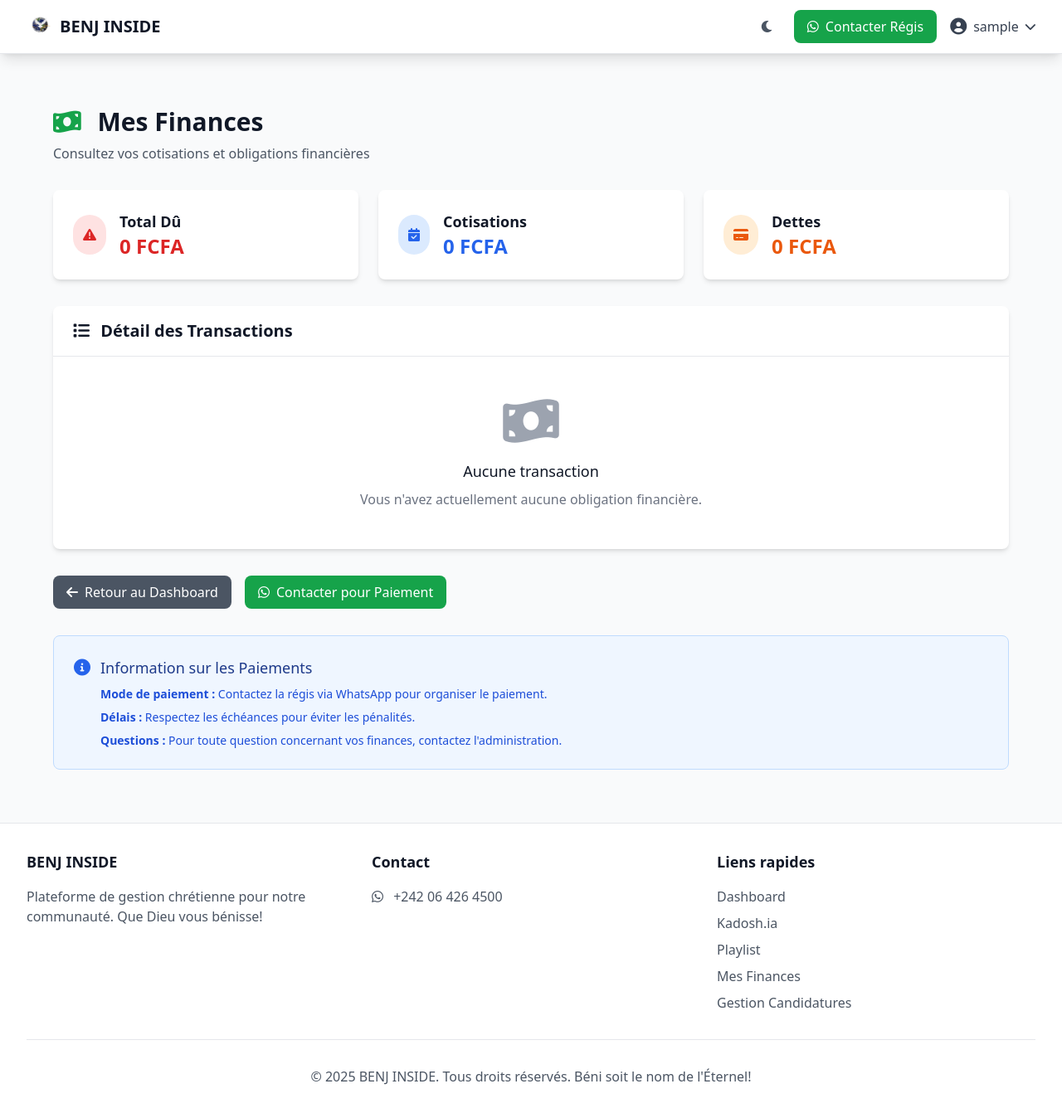
After one commit to Richy-and/BENJ_SUPER, a Flask app: page /finances in a window 1280 px wide. The commit adds this page. Shown: the whole page at 83% size. Run offline with Flask 3, Linux system fonts and the light colour scheme; the visitor is signed in with stand-in values (Sample User, id 1); some libraries are stand-ins or nearby versions.

Commit message:
Give members access to financial data like dues and payment history
Implements a finances page with transaction details using Flask, SQLAlchemy, and templates.

Replit-Commit-Author: Agent
Replit-Commit-Session-Id: 565ac0b4-8b9b-4fe5-aace-b84b2958c81a
Replit-Commit-Screenshot-Url: https://storage.googleapis.com/screenshot-production-us-central1/670d1683-97da-4c4e-8755-c975f56bb6a1/565ac0b4-8b9b-4fe5-aace-b84b2958c81a/BNXgMil

```diff
--- a/app.py
+++ b/app.py
@@ -71,6 +71,7 @@ def create_app():
     from routes.chatbot import chatbot_bp
     from routes.announcements import announcements_bp
     from routes.department_requests import department_requests_bp
+    from routes.finances import finances_bp
 
     app.register_blueprint(auth_bp, url_prefix='/auth')
     app.register_blueprint(dashboard_bp, url_prefix='/dashboard')
@@ -79,6 +80,7 @@ def create_app():
     app.register_blueprint(chef_bp, url_prefix='/chef')
     app.register_blueprint(chatbot_bp, url_prefix='/chatbot')
     app.register_blueprint(announcements_bp)
+    app.register_blueprint(finances_bp)
 
     # Main routes
     @app.route('/')
--- /dev/null
+++ b/routes/finances.py
@@ -0,0 +1,35 @@
+from flask import Blueprint, render_template, request, redirect, url_for, flash
+from app import db
+from models import Finance, User
+from services.auth_service import require_login, get_current_user
+
+finances_bp = Blueprint('finances', __name__)
+
+@finances_bp.route('/finances')
+@require_login
+def finances():
+    """Page des finances pour les membres"""
+    user = get_current_user()
+
+    # Récupérer toutes les transactions de l'utilisateur
+    transactions = Finance.query.filter_by(user_id=user.id).order_by(Finance.date_creation.desc()).all()
+
+    # Calculer les totaux
+    total_du = 0
+    total_cotisations = 0
+    total_dettes = 0
+
+    for transaction in transactions:
+        if not transaction.paye:
+            total_du += transaction.montant
+
+            if transaction.type == 'cotisation':
+                total_cotisations += transaction.montant
+            elif transaction.type == 'dette':
+                total_dettes += transaction.montant
+
+    return render_template('finances.html',
+                         transactions=transactions,
+                         total_du=total_du,
+                         total_cotisations=total_cotisations,
+                         total_dettes=total_dettes)
--- a/templates/base.html
+++ b/templates/base.html
@@ -149,6 +149,7 @@
                                 <li><a href="{{ url_for('dashboard.dashboard') }}" class="text-gray-600 dark:text-gray-400 hover:text-primary-600">Dashboard</a></li>
                                 <li><a href="{{ url_for('dashboard.chatbot') }}" class="text-gray-600 dark:text-gray-400 hover:text-primary-600">Kadosh.ia</a></li>
                                 <li><a href="{{ url_for('dashboard.playlist') }}" class="text-gray-600 dark:text-gray-400 hover:text-primary-600">Playlist</a></li>
+                                <li><a href="{{ url_for('finances.finances') }}" class="text-gray-600 dark:text-gray-400 hover:text-primary-600">Mes Finances</a></li>
                                 {% if session.user_role == 'admin' %}
                                 <li><a href="{{ url_for('department_requests.admin_department_requests') }}" class="text-gray-600 dark:text-gray-400 hover:text-primary-600">Gestion Candidatures</a></li>
                                 {% elif session.user_role == 'membre' %}
--- /dev/null
+++ b/templates/finances.html
@@ -0,0 +1,194 @@
+{% extends "base.html" %}
+
+{% block title %}Mes Finances - BENJ INSIDE{% endblock %}
+
+{% block content %}
+<div class="min-h-screen bg-gray-50 dark:bg-gray-900">
+    <div class="max-w-7xl mx-auto px-4 sm:px-6 lg:px-8 py-8">
+        <!-- Header -->
+        <div class="mb-8">
+            <h1 class="text-3xl font-bold text-gray-900 dark:text-white">
+                <i class="fas fa-money-bill-wave mr-3 text-green-600"></i>
+                Mes Finances
+            </h1>
+            <p class="text-gray-600 dark:text-gray-300 mt-2">
+                Consultez vos cotisations et obligations financières
+            </p>
+        </div>
+
+        <!-- Statistics Cards -->
+        <div class="grid grid-cols-1 md:grid-cols-3 gap-6 mb-8">
+            <!-- Total Dû -->
+            <div class="bg-white dark:bg-gray-800 rounded-lg shadow-md p-6">
+                <div class="flex items-center">
+                    <div class="p-3 bg-red-100 dark:bg-red-900 rounded-full">
+                        <i class="fas fa-exclamation-triangle text-red-600 dark:text-red-400"></i>
+                    </div>
+                    <div class="ml-4">
+                        <h3 class="text-lg font-semibold text-gray-900 dark:text-white">Total Dû</h3>
+                        <p class="text-2xl font-bold text-red-600 dark:text-red-400">{{ total_du }} FCFA</p>
+                    </div>
+                </div>
+            </div>
+
+            <!-- Cotisations -->
+            <div class="bg-white dark:bg-gray-800 rounded-lg shadow-md p-6">
+                <div class="flex items-center">
+                    <div class="p-3 bg-blue-100 dark:bg-blue-900 rounded-full">
+                        <i class="fas fa-calendar-check text-blue-600 dark:text-blue-400"></i>
+                    </div>
+                    <div class="ml-4">
+                        <h3 class="text-lg font-semibold text-gray-900 dark:text-white">Cotisations</h3>
+                        <p class="text-2xl font-bold text-blue-600 dark:text-blue-400">{{ total_cotisations }} FCFA</p>
+                    </div>
+                </div>
+            </div>
+
+            <!-- Dettes -->
+            <div class="bg-white dark:bg-gray-800 rounded-lg shadow-md p-6">
+                <div class="flex items-center">
+                    <div class="p-3 bg-orange-100 dark:bg-orange-900 rounded-full">
+                        <i class="fas fa-credit-card text-orange-600 dark:text-orange-400"></i>
+                    </div>
+                    <div class="ml-4">
+                        <h3 class="text-lg font-semibold text-gray-900 dark:text-white">Dettes</h3>
+                        <p class="text-2xl font-bold text-orange-600 dark:text-orange-400">{{ total_dettes }} FCFA</p>
+                    </div>
+                </div>
+            </div>
+        </div>
+
+        <!-- Transactions Table -->
+        <div class="bg-white dark:bg-gray-800 rounded-lg shadow-md">
+            <div class="px-6 py-4 border-b border-gray-200 dark:border-gray-700">
+                <h2 class="text-xl font-semibold text-gray-900 dark:text-white">
+                    <i class="fas fa-list mr-2"></i>
+                    Détail des Transactions
+                </h2>
+            </div>
+
+            {% if transactions %}
+            <div class="overflow-x-auto">
+                <table class="min-w-full divide-y divide-gray-200 dark:divide-gray-700">
+                    <thead class="bg-gray-50 dark:bg-gray-900">
+                        <tr>
+                            <th class="px-6 py-3 text-left text-xs font-medium text-gray-500 dark:text-gray-400 uppercase tracking-wider">
+                                Type
+                            </th>
+                            <th class="px-6 py-3 text-left text-xs font-medium text-gray-500 dark:text-gray-400 uppercase tracking-wider">
+                                Montant
+                            </th>
+                            <th class="px-6 py-3 text-left text-xs font-medium text-gray-500 dark:text-gray-400 uppercase tracking-wider">
+                                Échéance
+                            </th>
+                            <th class="px-6 py-3 text-left text-xs font-medium text-gray-500 dark:text-gray-400 uppercase tracking-wider">
+                                Statut
+                            </th>
+                            <th class="px-6 py-3 text-left text-xs font-medium text-gray-500 dark:text-gray-400 uppercase tracking-wider">
+                                Date de Création
+                            </th>
+                        </tr>
+                    </thead>
+                    <tbody class="bg-white dark:bg-gray-800 divide-y divide-gray-200 dark:divide-gray-700">
+                        {% for transaction in transactions %}
+                        <tr class="hover:bg-gray-50 dark:hover:bg-gray-700">
+                            <td class="px-6 py-4 whitespace-nowrap">
+                                <div class="flex items-center">
+                                    {% if transaction.type == 'cotisation' %}
+                                    <div class="p-2 bg-blue-100 dark:bg-blue-900 rounded-full mr-3">
+                                        <i class="fas fa-calendar-check text-blue-600 dark:text-blue-400"></i>
+                                    </div>
+                                    <span class="text-sm font-medium text-blue-600 dark:text-blue-400">Cotisation</span>
+                                    {% else %}
+                                    <div class="p-2 bg-orange-100 dark:bg-orange-900 rounded-full mr-3">
+                                        <i class="fas fa-credit-card text-orange-600 dark:text-orange-400"></i>
+                                    </div>
+                                    <span class="text-sm font-medium text-orange-600 dark:text-orange-400">Dette</span>
+                                    {% endif %}
+                                </div>
+                            </td>
+                            <td class="px-6 py-4 whitespace-nowrap">
+                                <span class="text-sm font-bold text-gray-900 dark:text-white">{{ transaction.montant }} FCFA</span>
+                            </td>
+                            <td class="px-6 py-4 whitespace-nowrap">
+                                {% if transaction.deadline %}
+                                <span class="text-sm text-gray-900 dark:text-white">
+                                    {{ transaction.deadline.strftime('%d/%m/%Y') }}
+                                </span>
+                                {% else %}
+                                <span class="text-sm text-gray-500 dark:text-gray-400">Non définie</span>
+                                {% endif %}
+                            </td>
+                            <td class="px-6 py-4 whitespace-nowrap">
+                                {% if transaction.paye %}
+                                <span class="inline-flex items-center px-3 py-1 rounded-full text-xs font-medium bg-green-100 text-green-800 dark:bg-green-900 dark:text-green-300">
+                                    <i class="fas fa-check-circle mr-1"></i>
+                                    Payé
+                                </span>
+                                {% else %}
+                                <span class="inline-flex items-center px-3 py-1 rounded-full text-xs font-medium bg-red-100 text-red-800 dark:bg-red-900 dark:text-red-300">
+                                    <i class="fas fa-times-circle mr-1"></i>
+                                    Non payé
+                                </span>
+                                {% endif %}
+                            </td>
+                            <td class="px-6 py-4 whitespace-nowrap text-sm text-gray-900 dark:text-white">
+                                {{ transaction.date_creation.strftime('%d/%m/%Y') }}
+                            </td>
+                        </tr>
+                        {% endfor %}
+                    </tbody>
+                </table>
+            </div>
+            {% else %}
+            <div class="px-6 py-12 text-center">
+                <i class="fas fa-money-bill-wave text-gray-400 text-6xl mb-4"></i>
+                <h3 class="text-lg font-medium text-gray-900 dark:text-white mb-2">Aucune transaction</h3>
+                <p class="text-gray-500 dark:text-gray-400">Vous n'avez actuellement aucune obligation financière.</p>
+            </div>
+            {% endif %}
+        </div>
+
+        <!-- Actions -->
+        <div class="mt-8 flex flex-col sm:flex-row gap-4">
+            <a href="{{ url_for('dashboard.dashboard') }}"
+               class="inline-flex items-center px-4 py-2 bg-gray-600 hover:bg-gray-700 text-white rounded-lg transition-colors">
+                <i class="fas fa-arrow-left mr-2"></i>
+                Retour au Dashboard
+            </a>
+
+            <a href="https://wa.me/+242064264500"
+               target="_blank"
+               class="inline-flex items-center px-4 py-2 bg-green-600 hover:bg-green-700 text-white rounded-lg transition-colors">
+                <i class="fab fa-whatsapp mr-2"></i>
+                Contacter pour Paiement
+            </a>
+        </div>
+
+        <!-- Information Box -->
+        <div class="mt-8 bg-blue-50 dark:bg-blue-900 border border-blue-200 dark:border-blue-700 rounded-lg p-6">
+            <div class="flex items-start">
+                <div class="flex-shrink-0">
+                    <i class="fas fa-info-circle text-blue-600 dark:text-blue-400 text-xl"></i>
+                </div>
+                <div class="ml-3">
+                    <h3 class="text-lg font-medium text-blue-900 dark:text-blue-100">
+                        Information sur les Paiements
+                    </h3>
+                    <div class="mt-2 text-sm text-blue-700 dark:text-blue-300">
+                        <p class="mb-2">
+                            <strong>Mode de paiement :</strong> Contactez la régis via WhatsApp pour organiser le paiement.
+                        </p>
+                        <p class="mb-2">
+                            <strong>Délais :</strong> Respectez les échéances pour éviter les pénalités.
+                        </p>
+                        <p>
+                            <strong>Questions :</strong> Pour toute question concernant vos finances, contactez l'administration.
+                        </p>
+                    </div>
+                </div>
+            </div>
+        </div>
+    </div>
+</div>
+{% endblock %}
```
Also changed, not shown: templates/dashboard/dashboard.html (+11 -4 lines).
